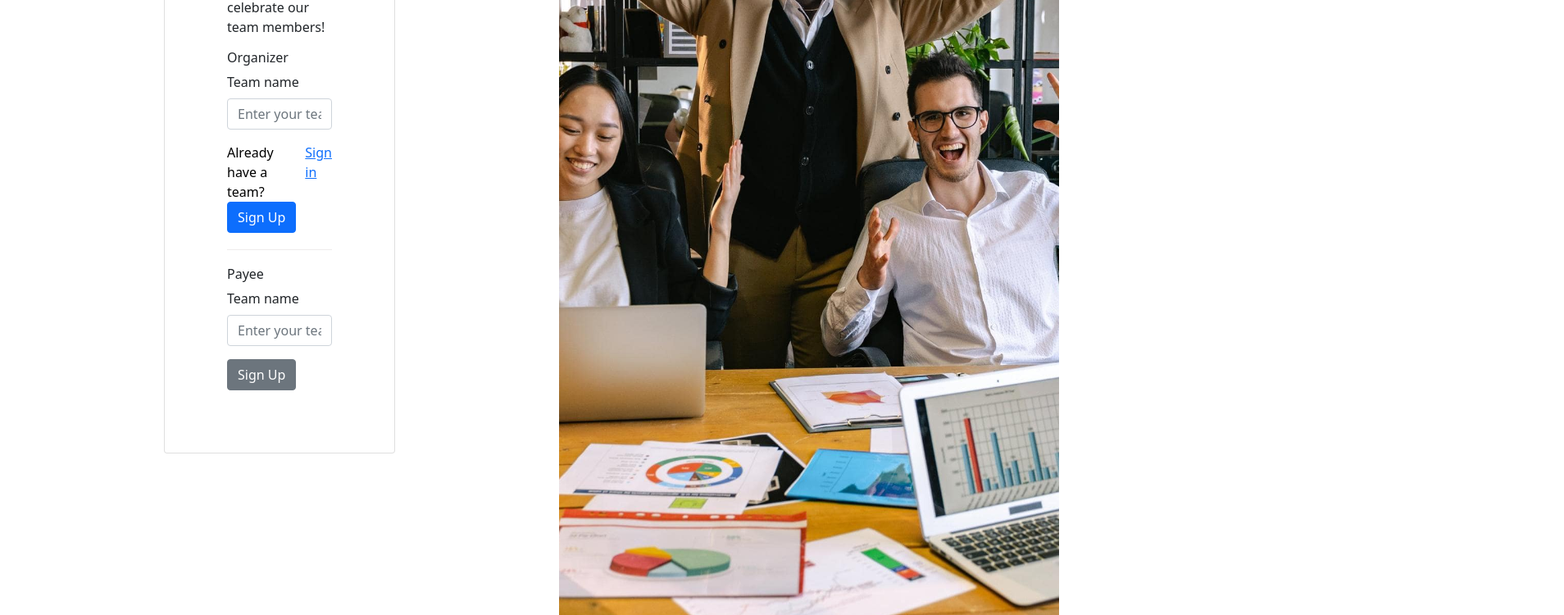
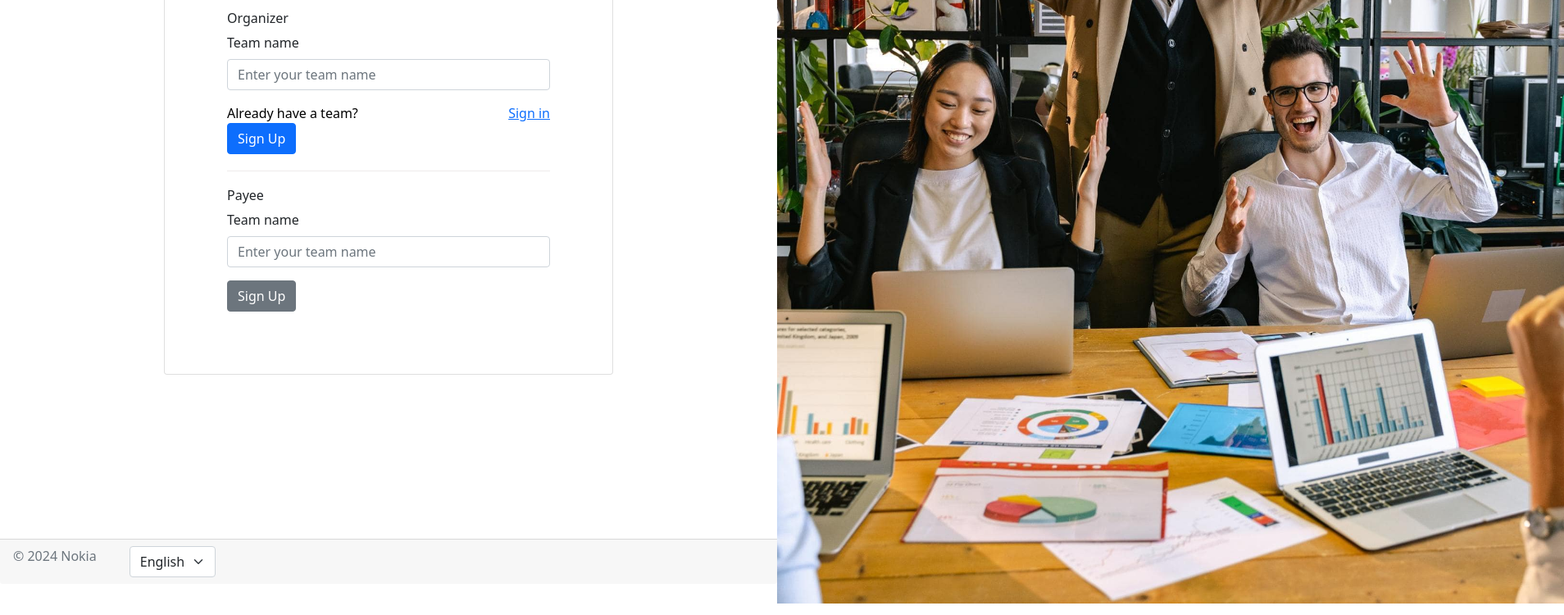
Before and after one commit to prince88sh/birthday-celebration-demo, a plain HTML site: page index.html in a window 1280 px wide. Shown: the part 344-1094 px from the top of the page at 82% size, 1908 px wide, since content can reach past the window. Drawn offline with nearby package versions, Linux system fonts and the light colour scheme.

Commit message:
added height and width

```diff
--- a/style.css
+++ b/style.css
@@ -64,8 +64,9 @@
 }
 
 .row {
-    display: grid;
-    grid-template-columns: 1fr 1fr;
+    height: 1080px;
+    width: 1920px;
+    display: flex;
 }
 
 .col {
```
